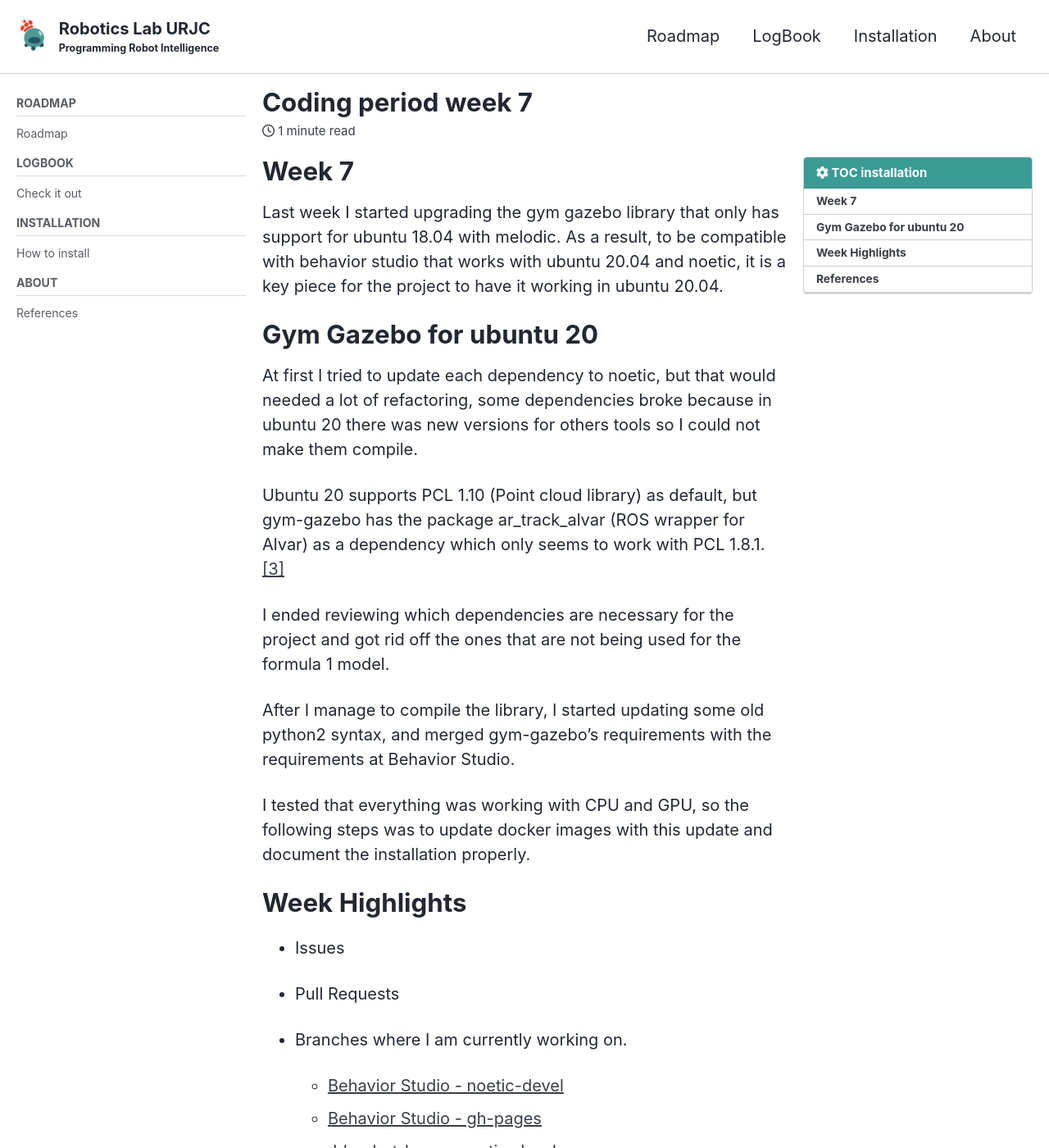
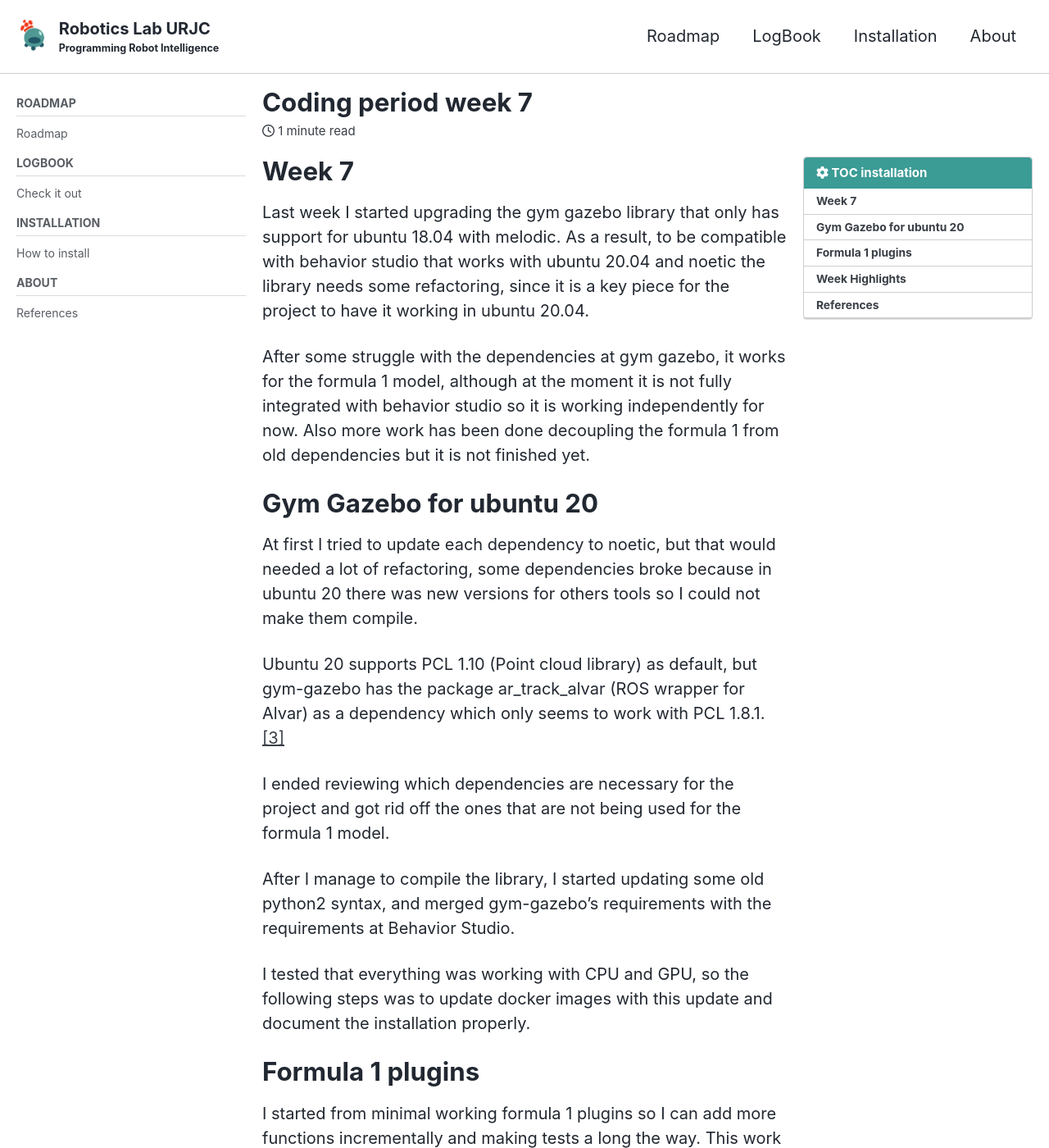
Before and after one commit to TheRoboticsClub/colab-gsoc2020-Diego_Charrez, a Jekyll site: the page built from docs/_posts/2020-07-13-Week-7.md, in a window 1280 px wide and 1400 px high. Shown: the whole window at 82% size. Built offline with Jekyll 4.4.1, drawn with Linux system fonts in a browser that asks for light colours; cached includes are drawn as plain includes; nearby versions of some CDN libraries; some of the changed text lies outside the part shown.

Commit message:
updated week7's blog

```diff
--- a/docs/_posts/2020-07-13-Week-7.md
+++ b/docs/_posts/2020-07-13-Week-7.md
@@ -20,7 +20,9 @@ pinned: false
 
 # Week 7
 
-Last week I started upgrading the gym gazebo library that only has support for ubuntu 18.04 with melodic. As a result, to be compatible with behavior studio that works with ubuntu 20.04 and noetic, it is a key piece for the project to have it working in ubuntu 20.04.
+Last week I started upgrading the gym gazebo library that only has support for ubuntu 18.04 with melodic. As a result, to be compatible with behavior studio that works with ubuntu 20.04 and noetic the library needs some refactoring, since it is a key piece for the project to have it working in ubuntu 20.04.
+
+After some struggle with the dependencies at gym gazebo, it works for the formula 1 model, although at the moment it is not fully integrated with behavior studio so it is working independently for now. Also more work has been done decoupling the formula 1 from old dependencies but it is not finished yet.
 
 # Gym Gazebo for ubuntu 20
 
@@ -34,17 +36,28 @@ After I manage to compile the library, I started updating some old python2 synta
 
 I tested that everything was working with CPU and GPU, so the following steps was to update docker images with this update and document the installation properly.
 
+# Formula 1 plugins
+
+I started from minimal working formula 1 plugins so I can add more functions incrementally and making tests a long the way. This work is going to be hosted at the CustomRobots repository.
+
+This work should be finished next week along with the integration of the gym gazebo library into the behavior studio project.
+
 # Week Highlights
 
 - Issues
 
+    - [Gym Gazebo for noetic #60](https://github.com/JdeRobot/BehaviorStudio/issues/60)
+
 - Pull Requests
+
+    - [Gym gazebo for noetic #61](https://github.com/JdeRobot/BehaviorStudio/pull/61)
 
 - Branches where I am currently working on.
 
     - [Behavior Studio - noetic-devel](https://github.com/dcharrezt/BehaviorStudio/tree/noetic-devel)
     - [Behavior Studio - gh-pages](https://github.com/dcharrezt/BehaviorStudio/tree/gh-pages)
     - [Jderobot-base - noetic-devel](https://github.com/dcharrezt/base/tree/noetic-devel)
+    - [Jderobot CustomRobots - formula1_plugins](https://github.com/dcharrezt/CustomRobots/tree/formula1_plugins)
 
 # References
 
```
